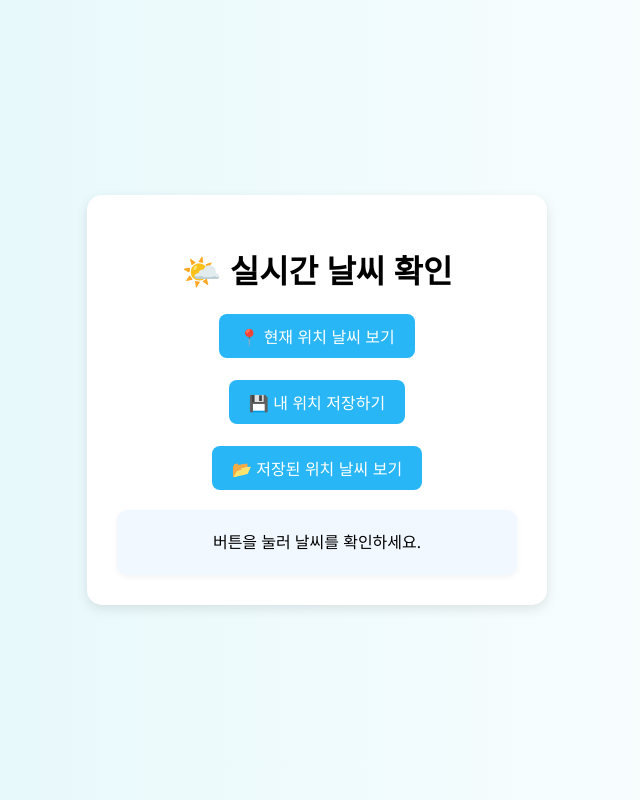
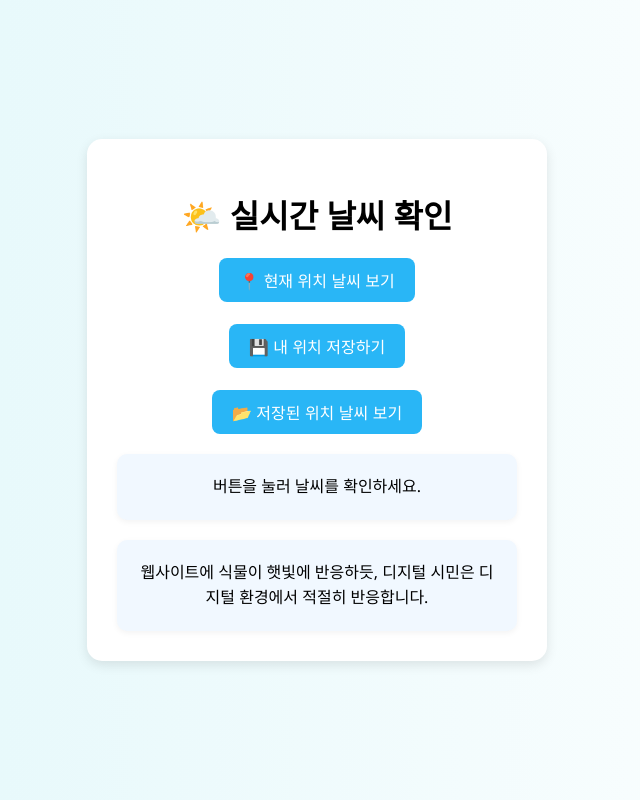
Before and after one commit to ruble0m46/flask-eco-app, a Flask app: page / in a window 1280 px wide. Shown: the whole page, without its empty margins (323-963 px from the left). Run offline with Flask 3, Linux system fonts and the light colour scheme.

Commit message:
Update index.html

```diff
--- a/templates/index.html
+++ b/templates/index.html
@@ -13,6 +13,7 @@
         <button onclick="saveLocation()">💾 내 위치 저장하기</button><br><br>
         <button onclick="loadSavedLocation()">📂 저장된 위치 날씨 보기</button>
         <div id="weather-result" class="card">버튼을 눌러 날씨를 확인하세요.</div>
+        <div id="대충" class="card">웹사이트에 식물이 햇빛에 반응하듯, 디지털 시민은 디지털 환경에서 적절히 반응합니다. </div>
     </div>
 </body>
 </html>
```
